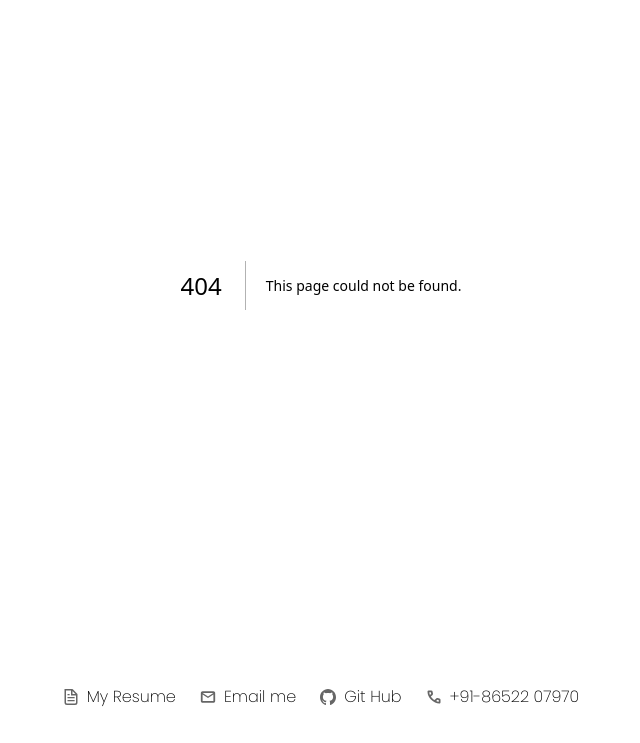
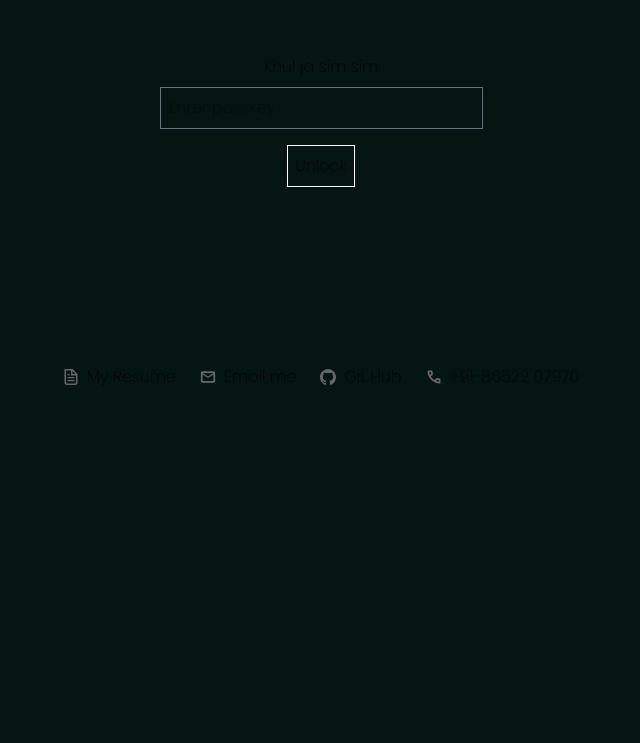
Before and after one commit to spicybeanos/portfolio-site, a Next.js app: page /door in a window 1280 px wide. Before the commit this address had no page. Shown: the part 115-858 px from the top of the page, without its empty margins (319-959 px from the left). After the commit the page ends 800 px from the top, so only its background shows below. Built offline with nearby package versions, Linux system fonts and the light colour scheme.

Commit message:
added UI

```diff
--- /dev/null
+++ b/src/app/door/page.tsx
@@ -0,0 +1,24 @@
+
+
+export default function Door(){
+
+    return (
+    <div className="flex flex-col justify-center h-[60vh]">
+        <form
+            action="/api/door"
+            method="POST"
+            className="flex flex-col items-center"
+        >
+            <div>Khul ja sim sim</div>
+            <input
+                type="text"
+                name="passkey"
+                placeholder="Enter passkey"
+                className="border-1 border-gray-500 p-2 m-2"
+                required
+            />
+            <button type="submit" className="border-1 border-white p-2 m-2">Unlock</button>
+        </form>
+    </div>
+    );
+}
```
Also changed, not shown: src/app/api/door/route.ts (renamed from src/app/api/unlock/route.ts).
